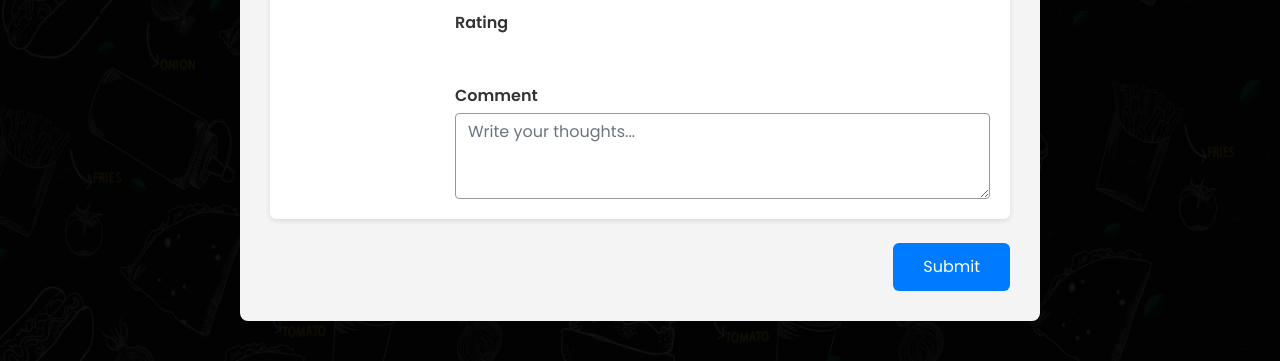
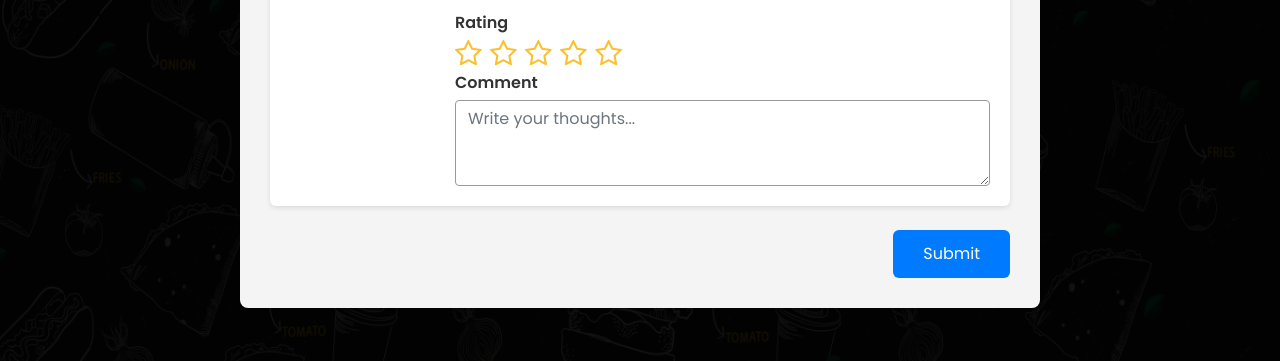
Before and after one commit to Dmytro-Gidl/restaurant-spring-boot, a Spring app: template src/main/resources/templates/review.html in a window 1280 px wide. Shown: the part 309-670 px from the top of the page. Run offline with Thymeleaf, Linux system fonts and the light colour scheme; the template is opened without the code that fills it: most values are stand-ins (such as "Sample title", 1, 10 or a date in 2020); data that the repository does not hold is empty; some of the project's set-up classes (security, data sources, template engines, error pages and the like) are left out, and stand-ins take their place.

Commit message:
Fix star icons and allow longer addresses

```diff
--- a/src/main/java/com/exampleepam/restaurant/entity/Order.java
+++ b/src/main/java/com/exampleepam/restaurant/entity/Order.java
@@ -34,7 +34,9 @@ import java.util.List;
 @ToString
 public class Order extends AbstractBaseEntity {
 
-    @Column(length = 35)
+    // Increase to 50 so it matches validation constraints in OrderCreationDto
+    // and avoids DataIntegrityViolationException when user enters longer addresses
+    @Column(length = 50)
     private String address;
     private LocalDateTime creationDateTime;
     private LocalDateTime updateDateTime;
--- a/src/main/resources/templates/fragments/dishCard.html
+++ b/src/main/resources/templates/fragments/dishCard.html
@@ -19,7 +19,7 @@
 
         <div class="star-display mb-2">
             <span th:each="i : ${#numbers.sequence(1,5)}">
-                <i th:class="${dish.averageRating >= i ? 'fas fa-star text-warning' : 'far fa-star text-warning'}"></i>
+                <i th:class="${dish.averageRating >= i ? 'fa fa-star text-warning' : 'fa fa-star-o text-warning'}"></i>
             </span>
             <a th:href="@{/dishes/{id}/reviews(id=${dish.id})}" class="ms-2 link-light">Reviews</a>
         </div>
--- a/src/main/resources/templates/fragments/topnav.html
+++ b/src/main/resources/templates/fragments/topnav.html
@@ -77,7 +77,7 @@
                 <!-- NEW: Checkout Button, only for authenticated users -->
                 <th:block th:if="${#authorization.expression('isAuthenticated()')}">
                     <a href="/orders/checkout" class="btn btn-outline-light ms-3">
-                        <i class="fas fa-shopping-cart me-1"></i>
+                        <i class="fa fa-shopping-cart me-1"></i>
                         <span th:text="#{header.checkout}">Checkout</span>
                     </a>
                 </th:block>
--- a/src/main/resources/templates/menu.html
+++ b/src/main/resources/templates/menu.html
@@ -11,7 +11,8 @@
     <script src="https://cdn.jsdelivr.net/npm/bootstrap@5.1.3/dist/js/bootstrap.bundle.min.js"
             integrity="sha384-ka7Sk0Gln4gmtz2MlQnikT1wXgYsOg+OMhuP+IlRH9sENBO0LRn5q+8nbTov4+1p"
             crossorigin="anonymous"></script>
-    <link rel="stylesheet" href="https://use.fontawesome.com/releases/v5.15.4/css/all.css" crossorigin="anonymous">
+    <!-- FontAwesome 4.7 for icons like stars and cart -->
+    <link rel="stylesheet" href="https://cdnjs.cloudflare.com/ajax/libs/font-awesome/4.7.0/css/font-awesome.min.css">
     <link rel="stylesheet" type="text/css" href="/css/style-menu.css"/>
 
 </head>
--- a/src/main/resources/templates/review.html
+++ b/src/main/resources/templates/review.html
@@ -5,7 +5,8 @@
     <meta
             name="viewport"
             content="width=device-width, initial-scale=1, shrink-to-fit=no"
-    <link rel="stylesheet" href="https://use.fontawesome.com/releases/v5.15.4/css/all.css" crossorigin="anonymous">
+    <!-- Use FontAwesome 4.7 for consistent star icons across pages -->
+    <link rel="stylesheet" href="https://cdnjs.cloudflare.com/ajax/libs/font-awesome/4.7.0/css/font-awesome.min.css">
     <title>Review Order</title>
 
 
@@ -99,8 +100,8 @@
             margin-right: 4px;
             transition: color 0.2s;
         }
-        .star-rating .far.fa-star:hover,
-        .star-rating .far.fa-star.hovered {
+        .star-rating .fa-star-o:hover,
+        .star-rating .fa-star-o.hovered {
             color: #FFD700; /* bright gold on hover */
         }
 
@@ -169,11 +170,11 @@
                 <!-- Star rating -->
                 <label class="form-label" th:text="#{review.rating}">Rating</label>
                 <div class="star-rating">
-                    <i class="far fa-star" data-value="1"></i>
-                    <i class="far fa-star" data-value="2"></i>
-                    <i class="far fa-star" data-value="3"></i>
-                    <i class="far fa-star" data-value="4"></i>
-                    <i class="far fa-star" data-value="5"></i>
+                    <i class="fa fa-star-o" data-value="1"></i>
+                    <i class="fa fa-star-o" data-value="2"></i>
+                    <i class="fa fa-star-o" data-value="3"></i>
+                    <i class="fa fa-star-o" data-value="4"></i>
+                    <i class="fa fa-star-o" data-value="5"></i>
                 </div>
                 <input type="hidden" th:field="*{reviews[__${iterStat.index}__].rating}" />
 
@@ -203,7 +204,7 @@
 <script>
     // For each dish-row, handle star rating
     document.querySelectorAll('.dish-row').forEach(dishRow => {
-        const stars = dishRow.querySelectorAll('.star-rating .far.fa-star, .star-rating .fas.fa-star');
+        const stars = dishRow.querySelectorAll('.star-rating .fa-star-o, .star-rating .fa-star');
         const ratingInput = dishRow.querySelector('input[name*="rating"]');
 
         stars.forEach(star => {
@@ -235,8 +236,8 @@
             const starValue = parseInt(star.getAttribute('data-value'));
             if (starValue <= value) {
                 // Replace outline with filled star
-                star.classList.remove('far', 'fa-star');
-                star.classList.add('fas', 'fa-star', 'selected');
+                star.classList.remove('fa-star-o');
+                star.classList.add('fa-star', 'selected');
                 // Also set color to #FFD700 for bright gold
                 star.style.color = '#FFD700';
             }
@@ -245,8 +246,8 @@
 
     function resetStars(stars) {
         stars.forEach(star => {
-            star.classList.remove('fas', 'fa-star', 'selected');
-            star.classList.add('far', 'fa-star');
+            star.classList.remove('fa-star', 'selected');
+            star.classList.add('fa-star-o');
             star.style.color = '#FBC02D';  // revert to unselected color
         });
     }
```
Also changed, not shown: src/main/resources/templates/dish-reviews.html (+5 -5 lines).
